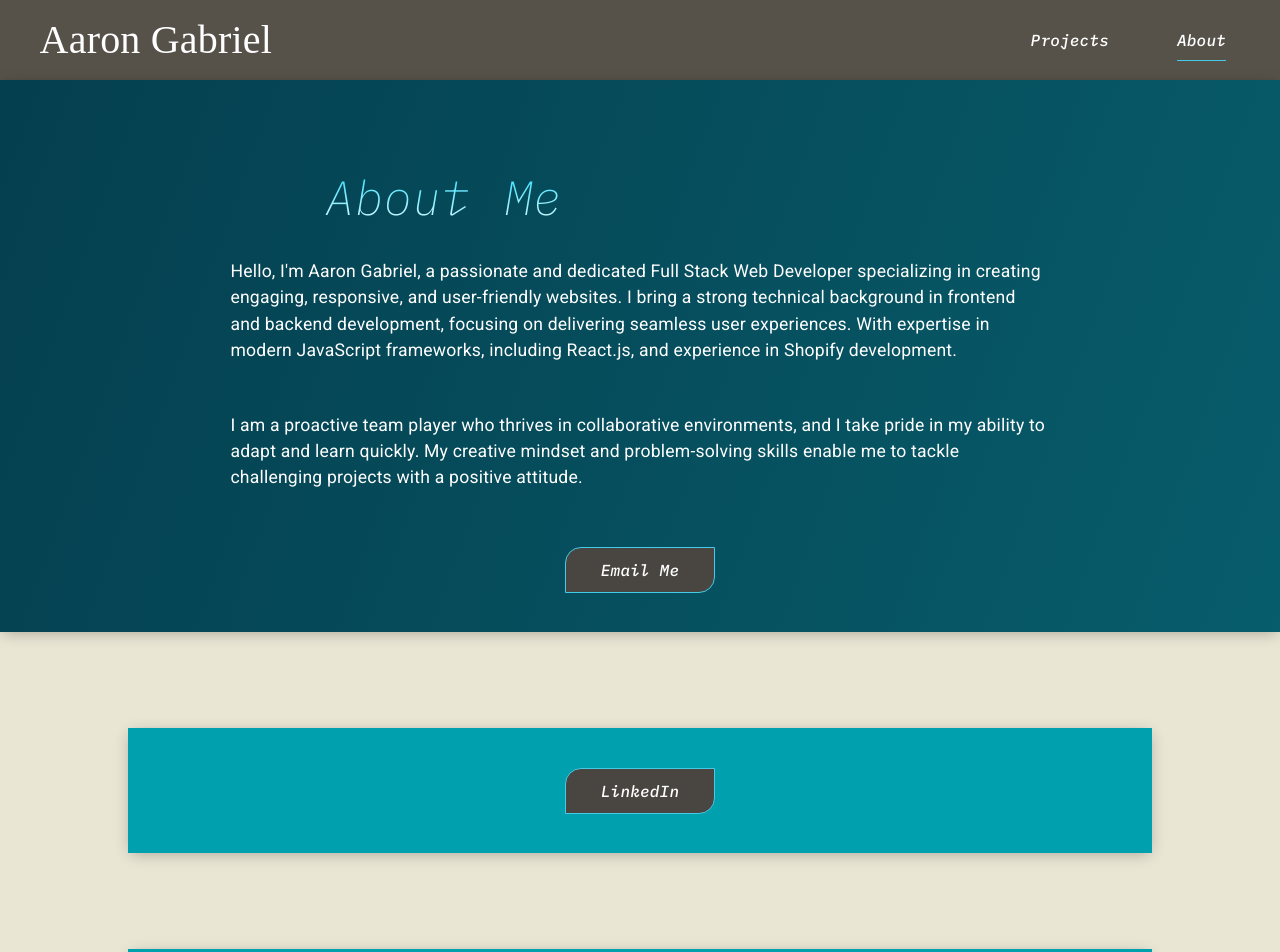
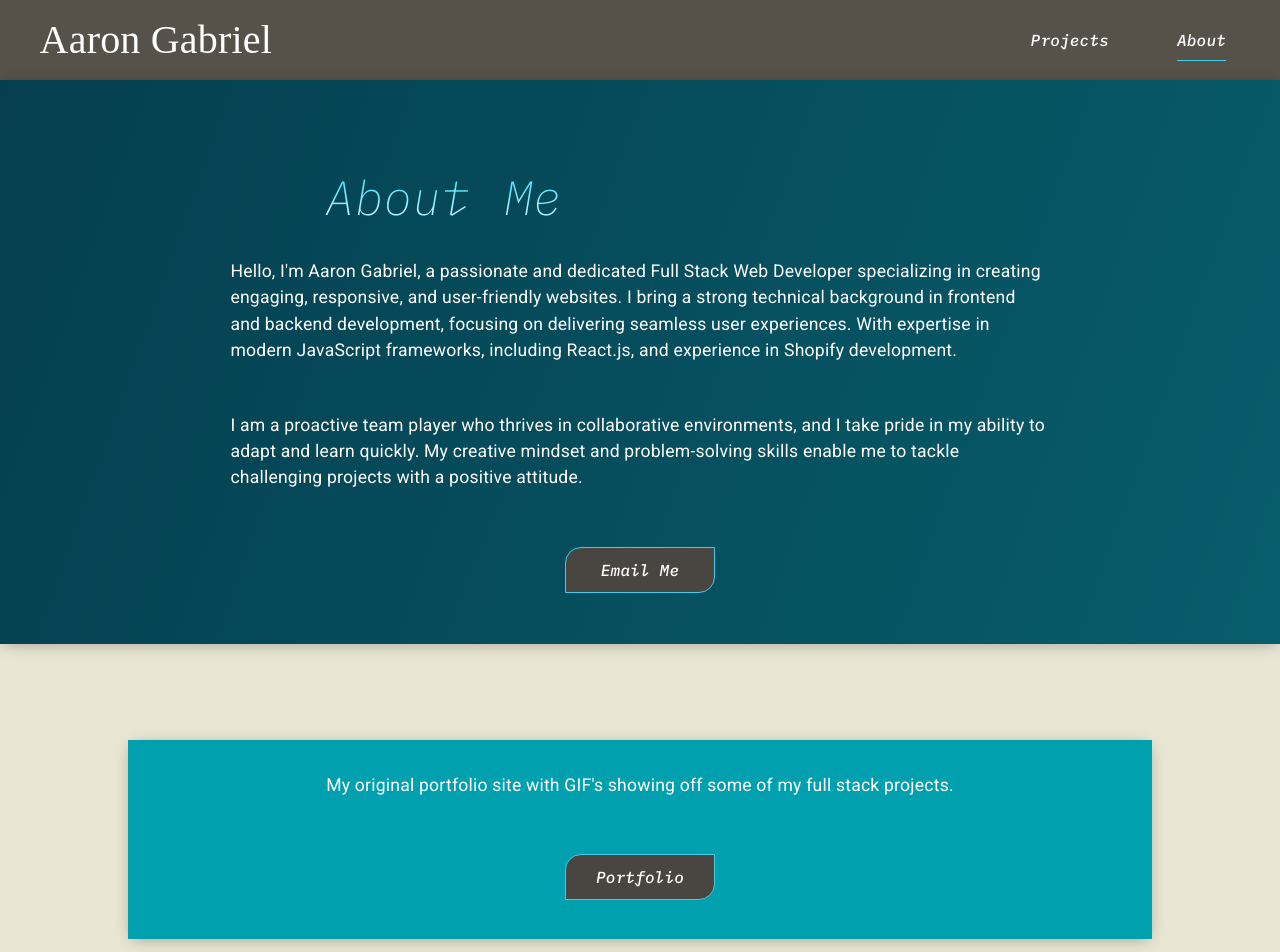
Before and after one commit to AaronGabriel147/project-gallery, a Next.js app: page /about in a window 1280 px wide. Shown: the top 952 px of the page. Built offline with nearby package versions, Linux system fonts and the light colour scheme; a web font is replaced by a local one.

Commit message:
added portfolio to about

```diff
--- a/pages/about.js
+++ b/pages/about.js
@@ -5,9 +5,15 @@ import me3 from '../public/me3.jpg';
 import newBanner from '../public/newBanner.jpg';
 import newGithub from '../public/newGithub.jpg';
 import gh from '../public/gh.png';
+import portfolio from '../public/portfolio.jpg';
 
 
-
+// {
+//     title: "My original portfolio site with GIF's showing off some of my full stack projects.",
+//     image: portfolio,
+//     url: 'https://aaron-gabriels-portfolio.vercel.app/',
+//     code: 'https://github.com/AaronGabriel147/newPortfolio'
+// },
 
 
 export default function About() {
@@ -18,7 +24,6 @@ export default function About() {
 
             <div id="about-hero" className="card about-card about-hero">
                 <h1 id="about-h1">About Me</h1>
-
                 <Image
                     id="me3"
                     src={me3}
@@ -31,10 +36,36 @@ export default function About() {
                 <p>{`Hello, I'm Aaron Gabriel, a passionate and dedicated Full Stack Web Developer specializing in creating engaging, responsive, and user-friendly websites. I bring a strong technical background in frontend and backend development, focusing on delivering seamless user experiences. With expertise in modern JavaScript frameworks, including React.js, and experience in Shopify development.`}</p>
                 <p>I am a proactive team player who thrives in collaborative environments, and I take pride in my ability to adapt and learn quickly. My creative mindset and problem-solving skills enable me to tackle challenging projects with a positive attitude.</p>
 
-                <a class="link card-btn" style={{ marginBottom   : '24px' }} href="mailto:aarongabriel147@gmail.com">Email Me</a>
+                <a class="link card-btn" style={{ marginBottom   : '36px' }} href="mailto:aarongabriel147@gmail.com">Email Me</a>
+            </div>
 
 
-            </div>
+
+
+
+
+{/* LinkedIn */}
+<div className="card about-card">
+    <a href="https://www.linkedin.com/in/aaron-gabriel-web-dev/" target="blank">
+        <Image
+            src={portfolio}
+            alt='project'
+            placeholder='blur'
+            layout="responsive"
+            quality="100"
+        />
+    </a>
+
+    <p>My original portfolio site with GIF's showing off some of my full stack projects.</p>
+
+    <a href="https://aaron-gabriels-portfolio.vercel.app/"
+        target="blank">
+        <p class="link card-btn">Portfolio</p>
+    </a>
+</div>
+
+
+
 
             {/* LinkedIn */}
             <div className="card about-card">
```
Also changed, not shown: pages/ImageCards.js (+9 -9 lines).
